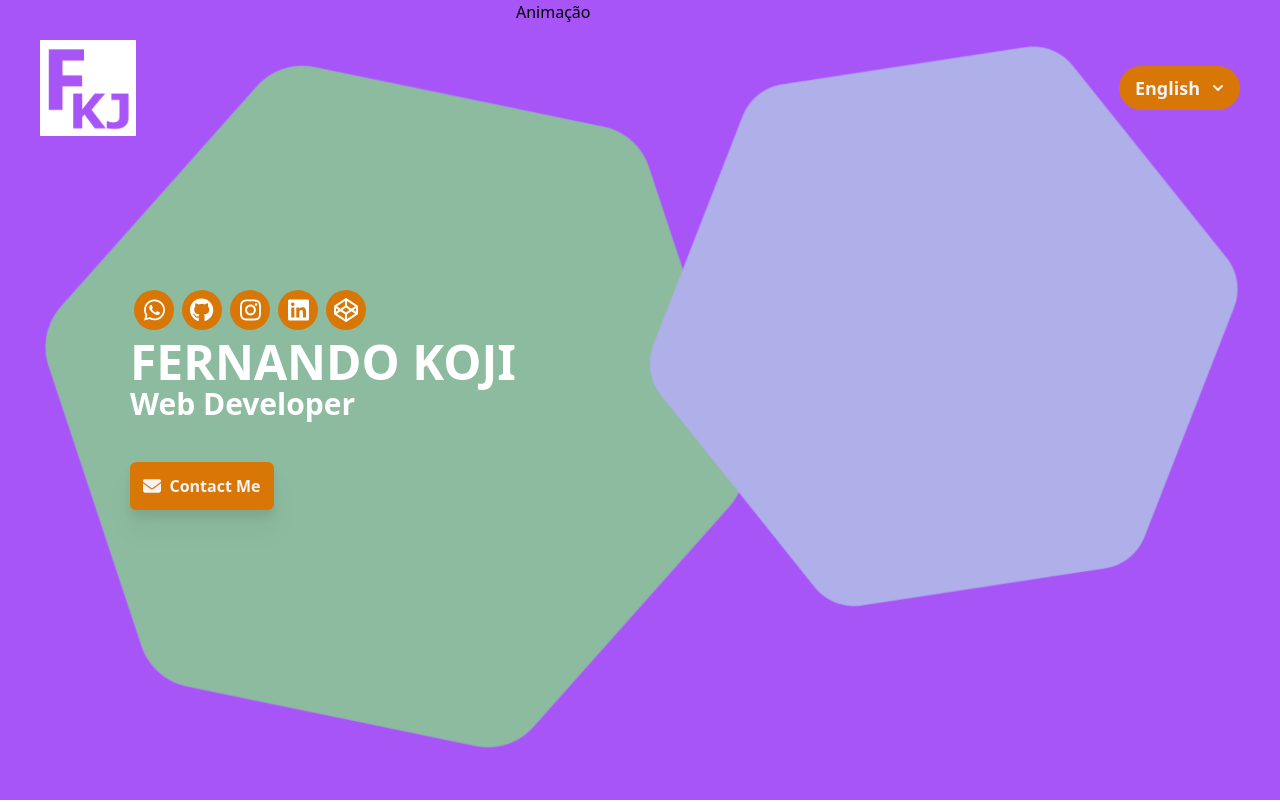
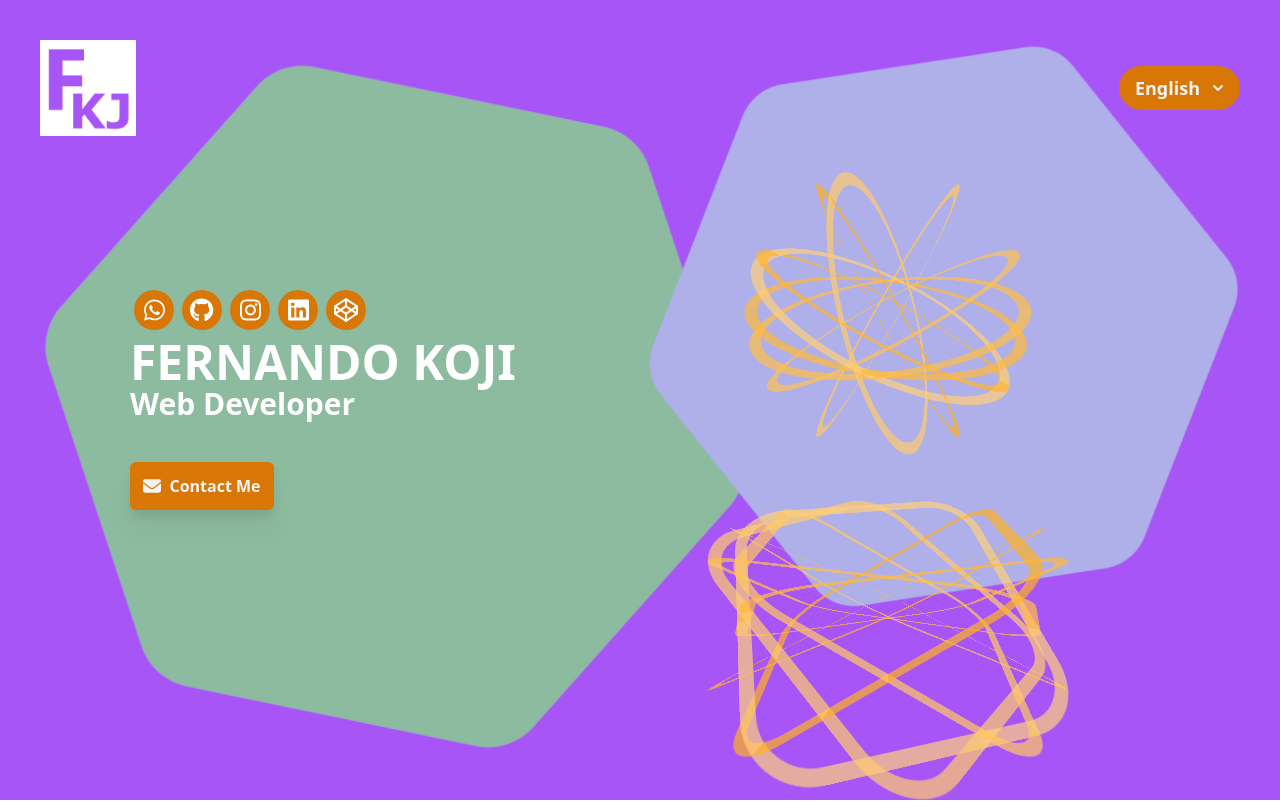
Before and after one commit to Kojji/portfolio-two, a Vue app: page / in a window 1280 px wide. Shown: the top 802 px of the page. Built offline with nearby package versions, Linux system fonts and the light colour scheme.

Commit message:
add: banner animation

```diff
--- a/src/App.vue
+++ b/src/App.vue
@@ -29,18 +29,8 @@ onUnmounted(() => window.removeEventListener('resize', onWidthChange))
 
 <style>
 
-
-#nav {
-  padding: 30px;
-}
-
-#nav a {
-  font-weight: bold;
-  color: #2c3e50;
-}
-
-#nav a.router-link-exact-active {
-  color: #42b983;
+:root{
+  --base-size:16em;
 }
 
 .global-class{
--- a/src/components/AnimationComp.vue
+++ b/src/components/AnimationComp.vue
@@ -1,9 +1,102 @@
 <script setup>
+import { gsap } from "gsap";
+import { onMounted } from 'vue'
+import { inject, computed } from 'vue'
+const $store = inject('$store');
+
+let windowWidth = computed(() => $store.getters.getWindowWidth)
+
+function runAnimation() {
+  gsap.to(".elipse", {
+    keyframes: [
+      {
+        rotationZ: 1440,
+        rotationY: 1440,
+        duration: 8,
+      },
+      {
+        borderColor: 'orange',
+        duration: 4,
+        yoyo: true,
+        repeat: 1,
+        delay: -8,
+      }
+    ],
+    stagger: windowWidth > 767.98 ? 0.1 : 0.2,
+    delay: 1.5,
+    onComplete: function() {
+      this.restart(true, false)
+    }
+  })
+
+  gsap.set(".square", {
+    y: '70%'
+  })
+  gsap.to(".square", {
+    keyframes: [
+      {
+        rotationY: 1440,
+        duration: 8,
+      },
+      {
+        borderColor: 'orange',
+        duration: 4,
+        yoyo: true,
+        repeat: 1,
+        delay: -8,
+      }
+    ],
+    stagger: windowWidth > 767.98 ? 0.1 : 0.2,
+    delay: 1.5,
+    onComplete: function() {
+      this.restart(true, false)
+    }
+  })
+}
+
+let numberOfParticles = 8
+if(windowWidth > 768) {
+  numberOfParticles = 15
+}
+
+onMounted(()=>{
+  runAnimation()
+})
+
 </script>
 
 <template>
-  <div>Animação</div>
+  <div id="animationLines" class="z-30 relative w-full h-full">
+    <div v-for="(line, index) in numberOfParticles" :key="index" class="square md:w-96 md:h-96 w-72 h-72"></div>
+    <div v-for="(line, index) in numberOfParticles" :key="index" class="elipse md:w-96 md:h-96 w-72 h-72"></div>
+  </div>
 </template>
 
 <style scoped>
+
+*{transform-style: preserve-3d;}
+
+#animationLines{
+  display: flex;
+  align-items: center;
+  justify-content: center;
+  perspective: calc(var(--base-size) * 2);
+}
+
+.elipse{
+  position: absolute;
+  border-radius: 50%;
+  border: solid calc(var(--base-size)/16) white;
+  transform: rotateX(60deg) translateY(-60%);
+  opacity: 70%;
+}
+
+.square{
+  position: absolute;
+  border-radius: 20%;
+  border: solid calc(var(--base-size)/16) white;
+  transform: rotateX(60deg) translateY(-50%);
+  opacity: 70%;
+}
+
 </style>
--- a/src/components/BackAnimation.vue
+++ b/src/components/BackAnimation.vue
@@ -1,5 +1,4 @@
 <script setup>
-import { Switch } from "@headlessui/vue";
 import { gsap } from "gsap";
 import { onMounted } from 'vue'
 import { ref, inject, computed } from 'vue'
@@ -9,7 +8,7 @@ let windowWidth = computed(() => $store.getters.getWindowWidth)
 
 let numberOfParticles = 10
 
-if(windowWidth > 768) {
+if(windowWidth > 767.98) {
   numberOfParticles = 30
 }
 
--- a/src/components/FullScreenBanner.vue
+++ b/src/components/FullScreenBanner.vue
@@ -2,8 +2,6 @@
 import { ref, inject, computed } from 'vue'
 import TopNav from '/src/components/TopNav.vue'
 import AnimationComp from '/src/components/AnimationComp.vue'
-// import holeBack from '/src/assets/images/background-hole.png'
-import hexagon from '/src/assets/images/hexagon.png'
 const $store = inject('$store');
 
 let windowWidth = computed(() => $store.getters.getWindowWidth)
```
Also changed, not shown: src/assets/images/background-hole.png (deleted), src/assets/images/hexagon.png (deleted).
